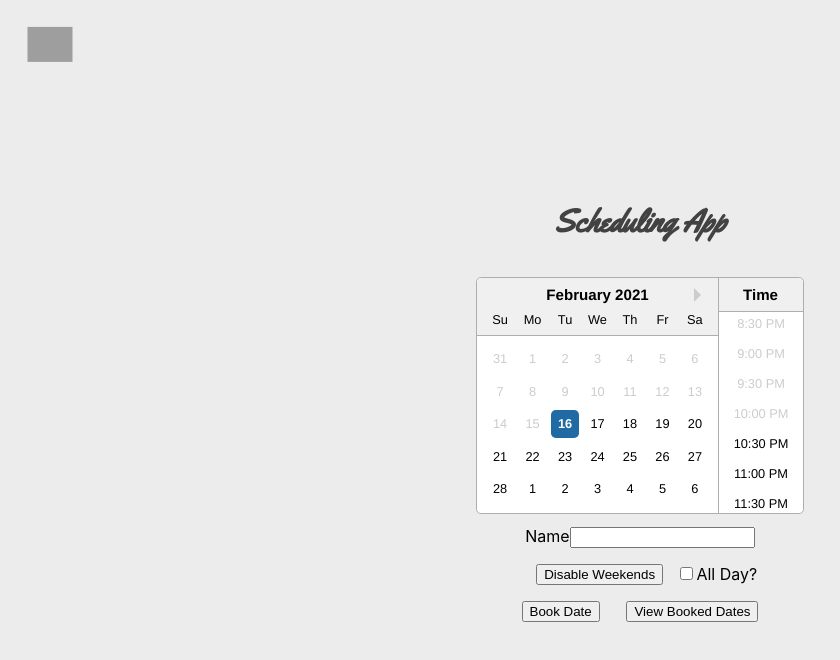
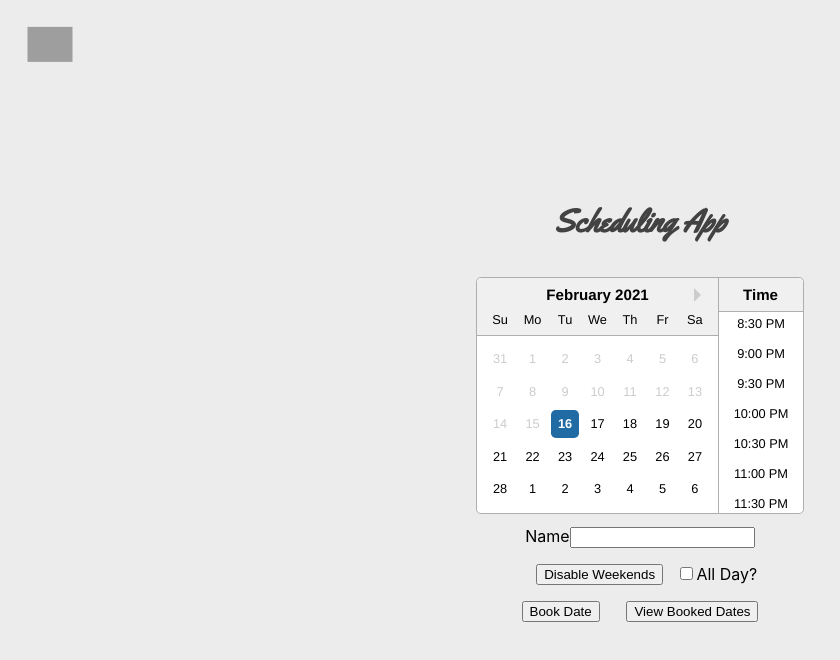
Before and after one commit to ryand67/scheduler, a Next.js app: page / in a window 1280 px wide. Shown: the top 660 px of the page, without its empty margins (0-840 px from the left). Built offline with nearby package versions, Linux system fonts and the light colour scheme; no server answers; the database is empty; grey boxes are pictures that could not be loaded.

Commit message:
date format

```diff
--- a/components/Nav/Nav.js
+++ b/components/Nav/Nav.js
@@ -1,5 +1,6 @@
 import React, { useState, useEffect } from 'react'
 import styles from './Nav.module.css';
+import Link from 'next/link'
 
 export default function Nav() {
     const [location, setLocation] = useState();
@@ -8,7 +9,9 @@ export default function Nav() {
     }, [])
     return (
         <div>
-            <a href={location === '/' ? '/booked' : '/'}><img className={styles.nav} src="https://cdn4.iconfinder.com/data/icons/small-n-flat/24/calendar-512.png" alt=""/></a>
+            <Link href={location === '/' ? '/booked' : '/'}>
+                <a><img className={styles.nav} src="https://cdn4.iconfinder.com/data/icons/small-n-flat/24/calendar-512.png" alt=""/></a>
+            </Link>
         </div>
     )
 }
--- a/pages/booked.js
+++ b/pages/booked.js
@@ -25,6 +25,7 @@ export default function booked() {
                     hour = hour > 12 ? hour - 12 : hour;
                     const amOrPm = hour > 12 ? 'AM' : 'PM';
                     temp[0] = hour;
+                    temp.pop();
                     formattedDate += temp.join(':') + amOrPm;
                 } else {
                     formattedDate += `${holder[i]} `;
--- a/pages/index.js
+++ b/pages/index.js
@@ -19,7 +19,7 @@ export default function Home() {
   const [screenWidth, setScreenWidth] = useState();
   const [allDay, setAllDay] = useState(false);
 
-  const excludedDateArray = [];
+  let excludedDateArray = [];
 
   //State functions
   useEffect(() => {
@@ -35,11 +35,12 @@ export default function Home() {
         if (currentBookings) {
           currentBookings.forEach(item => {
             excludedDateArray.push(new Date(item.booking));
+            setCurrentBookings(excludedDateArray);
           })
-          console.log(excludedDateArray);
         }
       })
   }, [])
+
 
   const handleDateChange = (date) => setStartDate(date);
 
@@ -107,7 +108,7 @@ export default function Home() {
           filterDate={isWeekday}
           excludeDates={excludedDateArray}
           showTimeSelect={!allDay}
-          minTime={setHours(setMinutes(new Date(), new Date().getMinutes()), new Date().getHours())}
+          minTime={setHours(setMinutes(new Date(), 0), 0)}
           maxTime={setHours(setMinutes(new Date(), 30), 23)}
         />
       </div>
```
